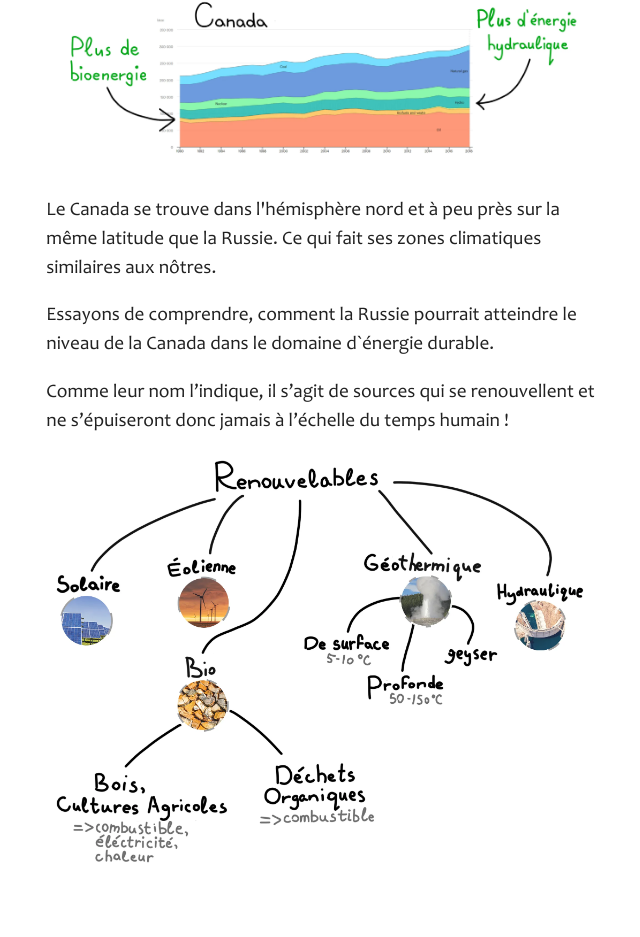
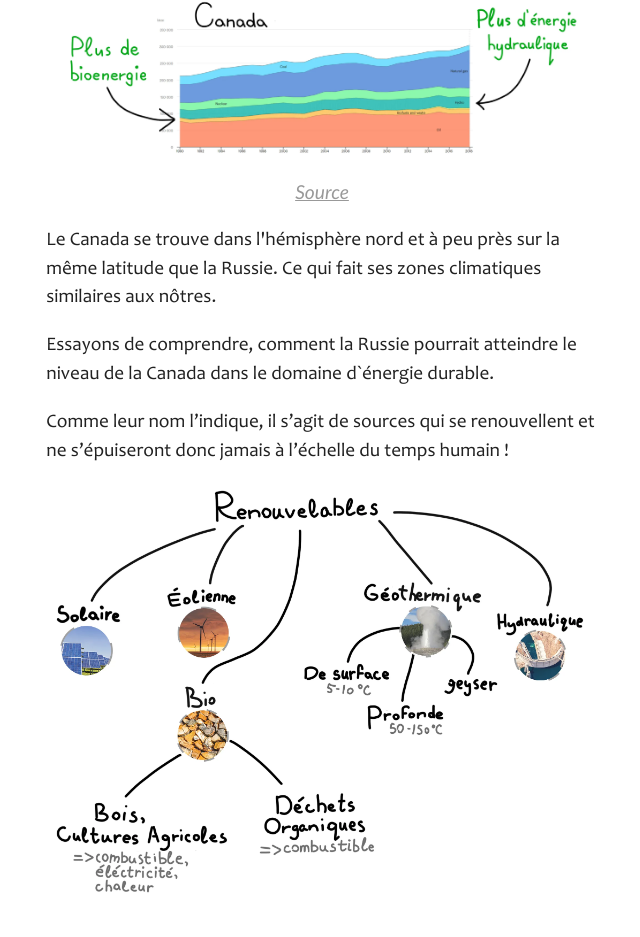
Before and after one commit to kniazevgeny/projetsdg7, a Vue app: page / in a window 1280 px wide. Shown: the part 1568-2505 px from the top of the page, without its empty margins (318-958 px from the left). Built offline with nearby package versions, Linux system fonts and the light colour scheme.

Commit message:
feat: test source link

```diff
--- a/src/views/Home.vue
+++ b/src/views/Home.vue
@@ -1,5 +1,5 @@
 <template lang="pug">
-    v-layout(column)
+    v-layout(column  style="background-color: #f5f6f8;")
         v-parallax(row, :src="require('../assets/img/1.webp')", height="820", id="parallax1")
             v-card(flat, style="width: 90%; margin-left: 5%; background: rgba(0, 0, 0, 0)")
                 p {{$t('home.b1')}}
@@ -18,6 +18,8 @@
                 p.post En même temps, les articles sur l'énergie écrivent que pour être respectueux de l'environnement, il est nécessaire de développer des sources d'énergie renouvelables, mais qu'il est difficile de le réaliser.
                 p.post Par exemple en 2018 la Canada a atteint 10.3% d`energie durable dans sa consommation d’énergie tandis que la Russie - seulement 0.21%.
                 img(:src="require('../assets/img/energy-use.webp')" data-action="zoom" width="100%" style="margin: auto").img-zoom
+                p.source
+                    a(href="https://ya.ru" target="_blank" rel="noreferrer") Source
                 p.post Le Canada se trouve dans l'hémisphère nord et à peu près sur la même latitude que la Russie. Ce qui fait ses zones climatiques similaires aux nôtres.
                 p.post Essayons de comprendre, comment la Russie pourrait atteindre le niveau de la Canada dans le domaine d`énergie durable.
                 p.post Comme leur nom l’indique, il s’agit de sources qui se renouvellent et ne s’épuiseront donc jamais à l’échelle du temps humain !
@@ -278,4 +280,16 @@
         padding: 0;
         margin: 0;
     }
+    .source {
+        text-align: center;
+        padding-top: 0;
+        margin-top: 0;
+    }
+    .source a {
+        font-weight: 300;
+        font-family: 'Candara';
+        font-style: italic;
+        color: #999!important;
+        text-decoration: underline;
+    }
 </style>
```
